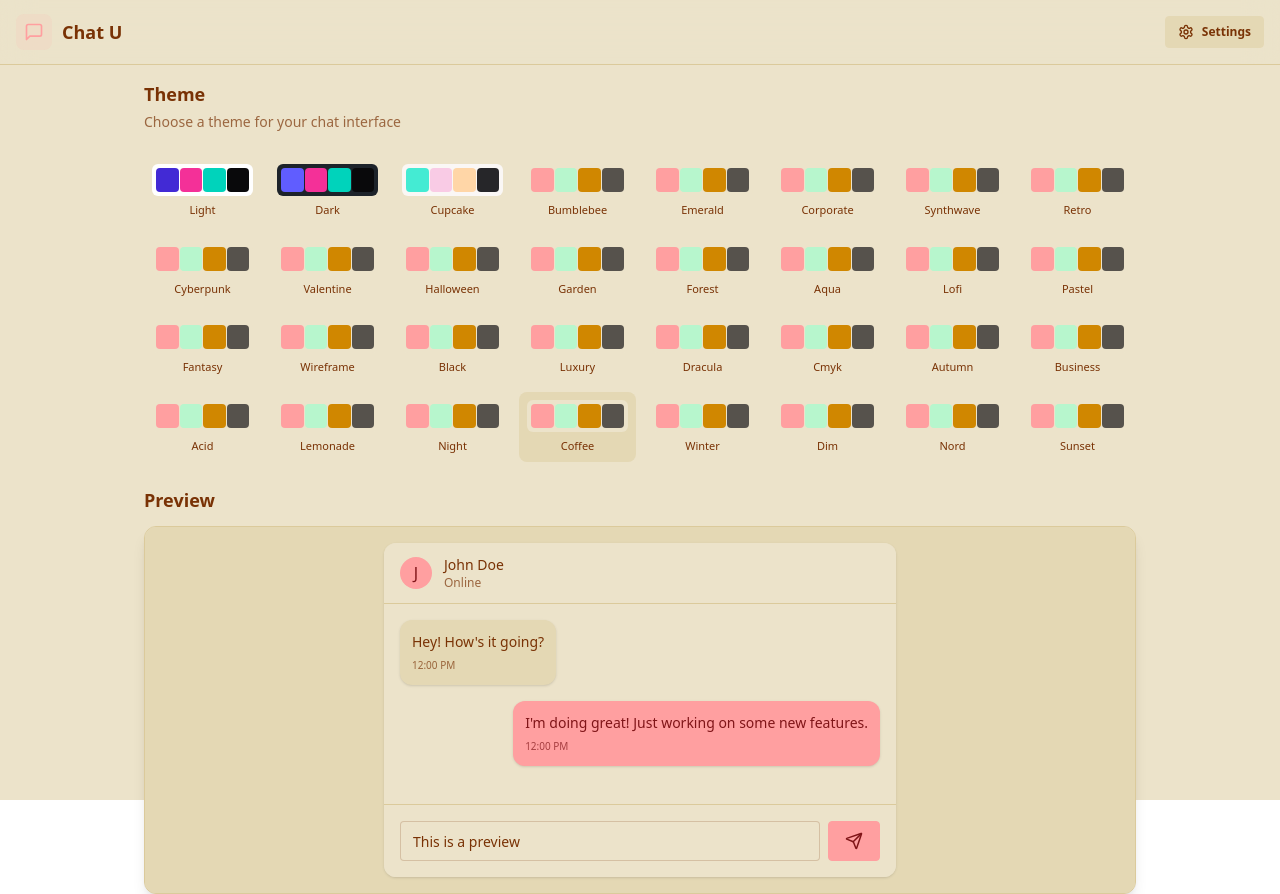
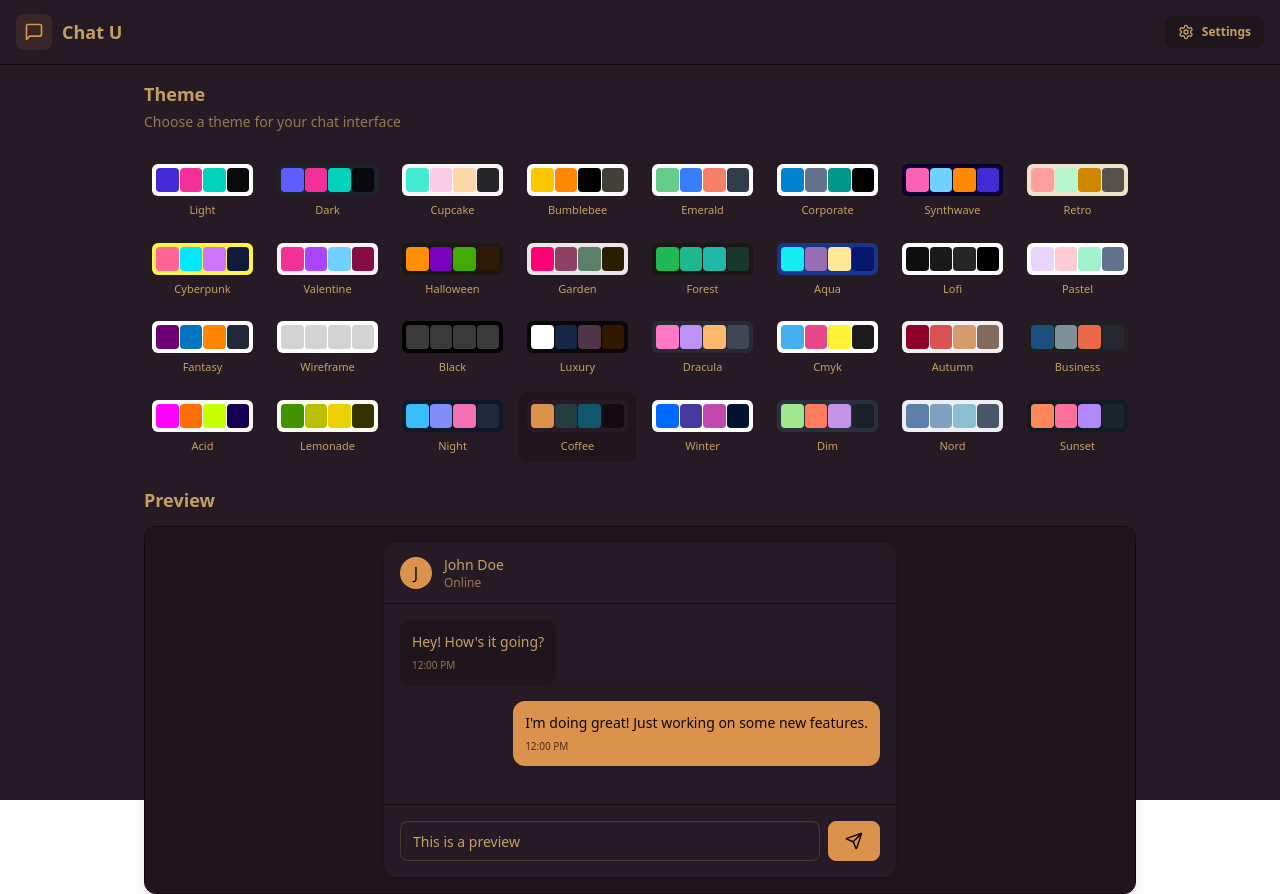
Before and after one commit to Ahteshamull/Real-Time-ChatApp, a React (Vite) app in the folder client/: page /setting in a window 1280 px wide. Built offline with nearby package versions, Linux system fonts and the light colour scheme; no server answers.

Commit message:
theme working

```diff
--- a/client/src/App.jsx
+++ b/client/src/App.jsx
@@ -8,12 +8,14 @@ import { Toaster } from "react-hot-toast";
 import Navbar from './components/Navbar';
 import HomePage from './pages/Home';
 import SignUpPage from './pages/Signup';
+import Setting from "./pages/Setting"
 import Login from './pages/Login';
-import Setting from './pages/Setting';
 import Profile from './pages/Profile';
 import { useAuthStore } from './store/useAuthStore';
+import { useThemeStore } from "./store/useThemeStore";
 
 export default function App() {
+  const { theme } = useThemeStore();
   const { authUser, checkAuth, isCheckingAuth } = useAuthStore();
 
   useEffect(() => {
@@ -30,7 +32,7 @@ export default function App() {
     );
 
   return (
-    <div data-theme="retro">
+    <div data-theme={theme}>
       <Navbar />
 
       <Routes>
--- a/client/src/components/Navbar.jsx
+++ b/client/src/components/Navbar.jsx
@@ -26,7 +26,7 @@ const Navbar = () => {
 
           <div className="flex items-center gap-2">
             <Link
-              to={"/settings"}
+              to={"/setting"}
               className={`
               btn btn-sm gap-2 transition-colors
 
--- a/client/src/index.css
+++ b/client/src/index.css
@@ -1,5 +1,5 @@
 
 @import "tailwindcss";
 @plugin "daisyui" {
-    themes: light --default, dark --prefersdark, cupcake,retro;
+    themes: all;
 }
--- a/client/src/pages/Setting.jsx
+++ b/client/src/pages/Setting.jsx
@@ -1,6 +1,7 @@
-import { THEMES } from "../constants";
+
 import { useThemeStore } from "../store/useThemeStore";
 import { Send } from "lucide-react";
+import { THEMES } from './../constants/index';
 
 const PREVIEW_MESSAGES = [
   { id: 1, content: "Hey! How's it going?", isSent: false },
--- a/client/vite.config.js
+++ b/client/vite.config.js
@@ -4,5 +4,5 @@ import tailwindcss from "@tailwindcss/vite";
 
 // https://vite.dev/config/
 export default defineConfig({
-  plugins: [react(), tailwindcss(),],
+  plugins: [react(), tailwindcss({})],
 });
```
